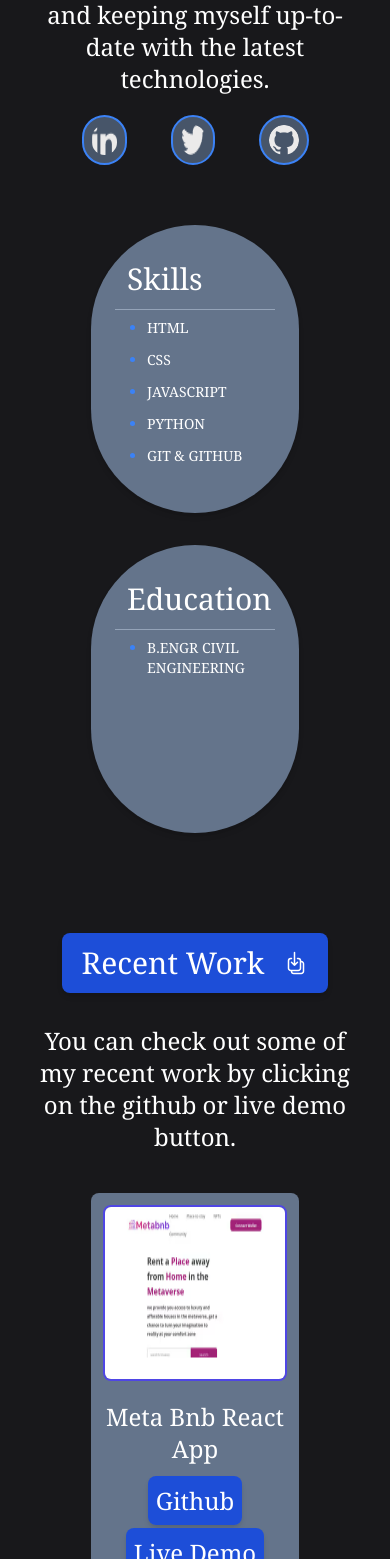
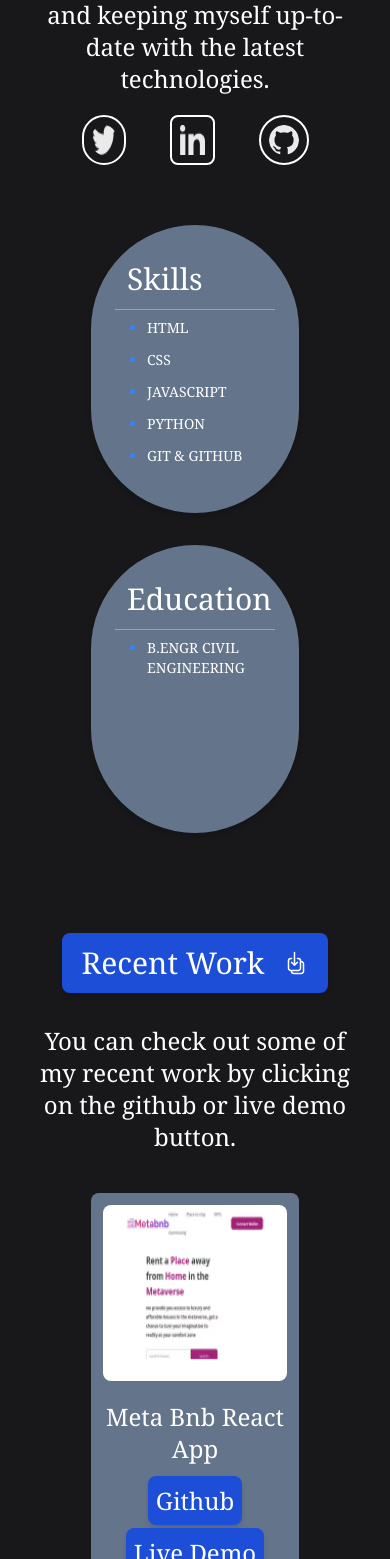
Before and after one commit to Classytobs/portfolio-11, a React (Create React App) app: page / in a window 390 px wide. Shown: the part 1149-2708 px from the top of the page. Built offline with nearby package versions, Linux system fonts and the light colour scheme.

Commit message:
working on the screen responsiveness

```diff
--- a/src/Components/About/About.jsx
+++ b/src/Components/About/About.jsx
@@ -26,9 +26,10 @@ export default function About() {
               </p>
             </div>
             <div className='flex flex-row cursor-pointer justify-between space-x-11'>
-              <img src={linkedin} alt='linkedin' className='border-solid border-2 border-blue-500 p-2 rounded-full bg-slate-600 transition ease-in-out delay-150 hover:-translate-y-1 hover:scale-110 duration-300' />
-              <img src={twitter} alt='twitter' className='border-solid border-2 border-blue-500 p-2 rounded-full bg-slate-600 transition ease-in-out delay-150 hover:-translate-y-1 hover:scale-110 duration-300' />
-              <img src={github} alt='github' className='border-solid border-2 border-blue-500 p-2 rounded-full  bg-slate-600 transition ease-in-out delay-150 hover:-translate-y-1 hover:scale-110 duration-300' />
+
+              <img src={twitter} alt='twitter' className='border-solid border-2 border-white p-2 rounded-full transition ease-in-out delay-150 hover:-translate-y-1 hover:scale-110 duration-300' />
+              <img src={linkedin} alt='linkedin' className='border-solid border-2 border-white p-2 rounded-lg transition ease-in-out delay-150 hover:-translate-y-1 hover:scale-110 duration-300' />
+              <img src={github} alt='github' className='border-solid border-2 border-white p-2 rounded-full  transition ease-in-out delay-150 hover:-translate-y-1 hover:scale-110 duration-300' />
             </div>
             <div className='flex flex-col gap-y-8 mt-10 mb-10 text-start'>
               <div className='rounded-full cursor-pointer bg-slate-500 hover:bg-slate-600 divide-y divide-slate-400 shadow-md w-52 h-72 transition ease-in-out delay-150 hover:-translate-y-1 hover:scale-110 duration-300 p-6'>
--- a/src/Components/Projects/Projects.jsx
+++ b/src/Components/Projects/Projects.jsx
@@ -53,7 +53,7 @@ export default function Projects() {
                     return(
                     <div key={id} className='cursor-pointer p-3 rounded-lg bg-slate-500 hover:bg-slate-600 w-52'>
                         <div className='mb-5'>
-                          <img src={image} alt={title}  className='h-44 rounded-lg border-solid border-2 border-indigo-600' />
+                          <img src={image} alt={title}  className='h-44 rounded-lg' />
                         </div>
                       <h3 className='text-2xl'>{title}</h3>
                         <div className='mt-5 mb-5 justify-between w-full flex flex-col gap-y-5 text-center'>
```
